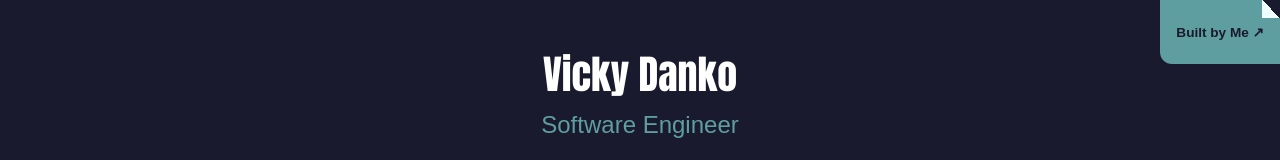
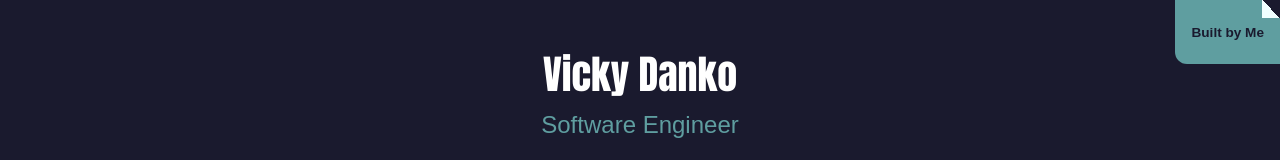
Before and after one commit to vickydanko06/Portfolio, a plain HTML site: page index.html in a window 1280 px wide. Shown: the top 160 px of the page. Drawn offline with Linux system fonts and the light colour scheme.

Commit message:
Add files via upload
Link homepage to portfolio case study

```diff
--- a/index.html
+++ b/index.html
@@ -27,7 +27,15 @@ Contact:
 my nav includes about, Area of Extpertise, coming soon, widgets, skills, contact
   -->
     <header class ="site-header">
-<a class ="portfolio_peel"><span>Built by Me ↗</span></a>
+
+<a href="portfolio_project.html"
+   class="portfolio_peel"
+   aria-label="Learn how I built this portfolio">
+
+    <span>Built by Me</span>
+
+</a>
+
         <div class ="header-content">
 
         <h1>Vicky Danko</h1>
```
